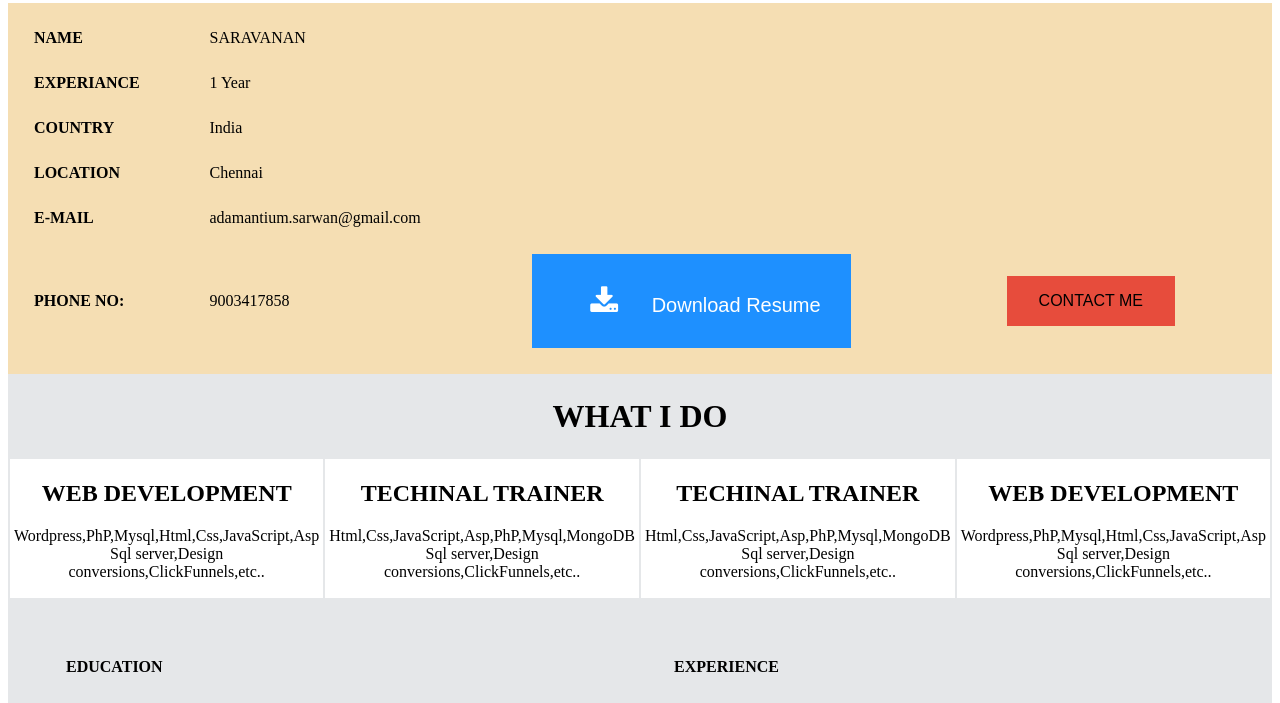
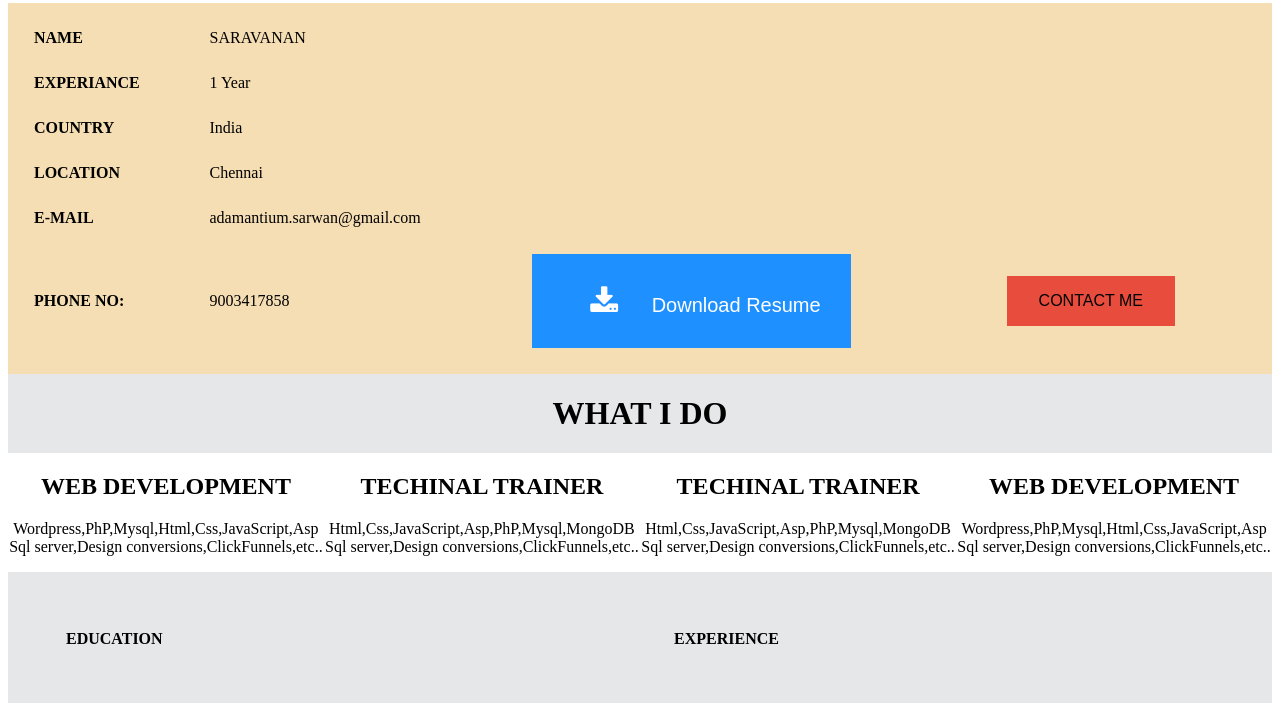
Before and after one commit to SarWaNJR/FULLSTACK, a plain HTML site: page index.html in a window 1280 px wide. Shown: the part 446-1149 px from the top of the page. Drawn offline with Linux system fonts and the light colour scheme; a script that the page names is missing.

Commit message:
Add files via upload

```diff
--- a/index.html
+++ b/index.html
@@ -7,6 +7,12 @@
     <meta name='viewport' content='width=device-width, initial-scale=1'>
     <link rel="stylesheet" href="https://cdnjs.cloudflare.com/ajax/libs/font-awesome/4.7.0/css/font-awesome.min.css">
 <style>
+  @media (max-width:768px)
+
+  {
+
+  }
+
 .btn {
   background-color: DodgerBlue;
   border: none;
@@ -159,7 +165,7 @@
               </tr>
               </table>
 
-      <table border="0" width="100%" bgcolor="#E5E7E9" cellpadding="" cellspacing="">
+      <table border="0" width="100%" bgcolor="#E5E7E9" cellpadding="0" cellspacing="0">
         <tr >
           <td align="center" colspan="4">
            <h1> WHAT I DO</h1>
```
